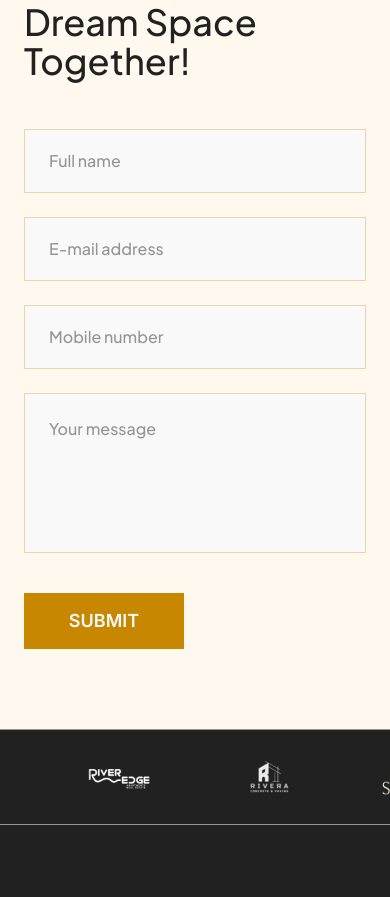
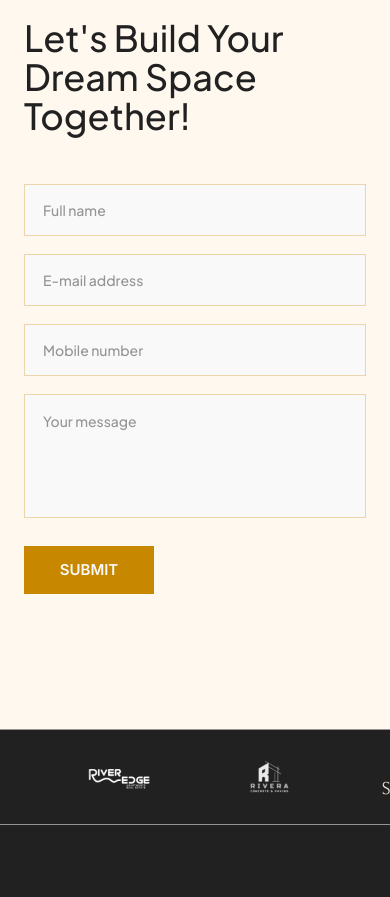
Before and after one commit to harsh9665/8ViewsTask, a Next.js app: page / in a window 390 px wide. Shown: the part 10322-11219 px from the top of the page. Built offline with nearby package versions, Linux system fonts and the light colour scheme.

Commit message:
fixed contact us modal for mobile version

```diff
--- a/src/styles/ContactForm.module.css
+++ b/src/styles/ContactForm.module.css
@@ -157,3 +157,44 @@
     padding: 23px 29px;
   }
 }
+
+@media (max-width: 640px) {
+  .form {
+    gap: 28px;
+  }
+
+  .fieldsStack {
+    gap: 18px;
+  }
+
+  .input {
+    height: 52px;
+    padding: 10px 18px;
+    font-size: 14px;
+    line-height: 20px;
+  }
+
+  .textarea {
+    min-height: 124px;
+    height: 124px;
+    padding: 16px 18px;
+  }
+
+  .submitButton {
+    min-width: 130px;
+    height: 48px;
+    padding: 12px 18px;
+    font-size: 15px;
+    line-height: 20px;
+  }
+
+  .loadingContent {
+    gap: 6px;
+    font-size: 13px;
+  }
+
+  .spinner {
+    width: 12px;
+    height: 12px;
+  }
+}
--- a/src/styles/Modal.module.css
+++ b/src/styles/Modal.module.css
@@ -76,18 +76,24 @@
 
 @media (max-width: 640px) {
   .backdrop {
-    padding: 16px;
+    padding: 18px 14px;
   }
+
   .modal {
-    max-height: calc(100svh - 32px);
+    width: min(100%, 400px);
+    max-height: calc(100svh - 36px);
   }
+
   .header {
-    padding: 20px 24px 16px;
+    padding: 18px 20px 14px;
   }
+
   .body {
-    padding: 20px 24px 24px;
+    padding: 18px 20px 24px;
   }
+
   .title {
-    font-size: 18px;
+    font-size: 16px;
+    line-height: 1.2;
   }
 }
```
